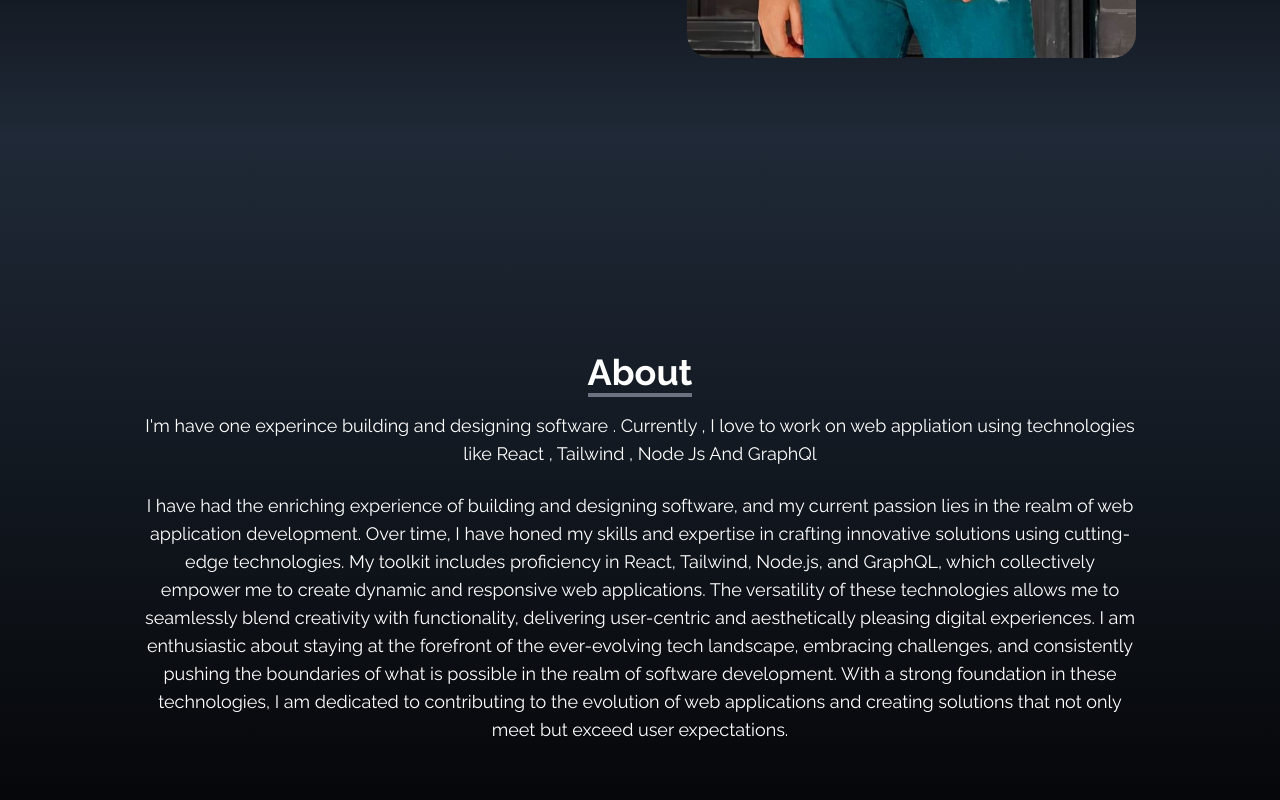
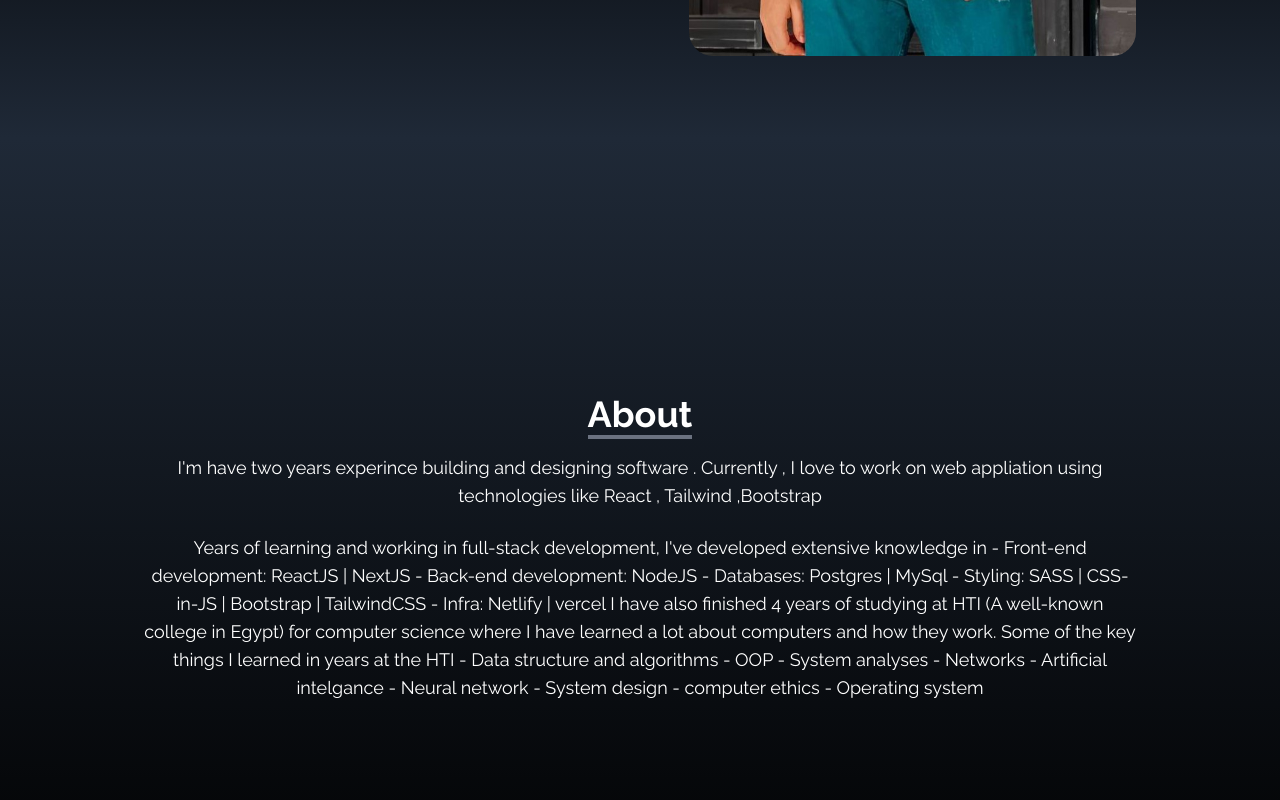
Before and after one commit to abdo121212/Portfolio, a React (Create React App) app: page / in a window 1280 px wide. Shown: the part 750-1550 px from the top of the page. Built offline with nearby package versions, Linux system fonts and the light colour scheme.

Commit message:
upload CV

```diff
--- a/src/components/About.jsx
+++ b/src/components/About.jsx
@@ -17,30 +17,33 @@ const About = () => {
             </p>
           </div>
           <p data-aos="fade-up" className="text-lg">
-            I'm have one experince building and designing software . Currently ,
+            I'm have  two years experince building and designing software . Currently ,
             I love to work on web appliation using technologies like React ,
-            Tailwind , Node Js And GraphQl
+            Tailwind ,Bootstrap
           </p>
           <br />
           <p
           data-aos="fade-right"
           className="text-lg ">
-            I have had the enriching experience of building and designing
-            software, and my current passion lies in the realm of web
-            application development. Over time, I have honed my skills and
-            expertise in crafting innovative solutions using cutting-edge
-            technologies. My toolkit includes proficiency in React, Tailwind,
-            Node.js, and GraphQL, which collectively empower me to create
-            dynamic and responsive web applications. The versatility of these
-            technologies allows me to seamlessly blend creativity with
-            functionality, delivering user-centric and aesthetically pleasing
-            digital experiences. I am enthusiastic about staying at the
-            forefront of the ever-evolving tech landscape, embracing challenges,
-            and consistently pushing the boundaries of what is possible in the
-            realm of software development. With a strong foundation in these
-            technologies, I am dedicated to contributing to the evolution of web
-            applications and creating solutions that not only meet but exceed
-            user expectations.
+       Years of learning and working in full-stack development, I've developed extensive knowledge in
+- Front-end development: ReactJS | NextJS
+- Back-end development: NodeJS
+- Databases: Postgres | MySql
+- Styling: SASS | CSS-in-JS | Bootstrap | TailwindCSS
+- Infra: Netlify | vercel
+
+I have also finished 4 years of studying at HTI (A well-known college in Egypt) for computer science where I have learned a lot about computers and how they work.
+
+Some of the key things I learned in years at the HTI
+- Data structure and algorithms
+- OOP
+- System analyses
+- Networks
+- Artificial intelgance
+- Neural network
+- System design
+- computer ethics
+- Operating system
           </p>
         </div>
       </div>
--- a/src/components/Home.jsx
+++ b/src/components/Home.jsx
@@ -15,14 +15,9 @@ const Home = () => {
               data-aos="fade-up"
               className="text-4xl  font-bold md:text-7xl text-white py-10"
             >
-              I'm a Full Stack Developer
+              I'm a Front-End Developer
             </h1>
-            <div
-
-            data-aos="fade-left"
-
-
-            >
+            <div data-aos="fade-left">
               <Link
                 to="portfolio"
                 smooth
--- a/src/components/SocialLinks.jsx
+++ b/src/components/SocialLinks.jsx
@@ -41,7 +41,7 @@ const SocialLinks = () => {
           Resume <BsFillPersonLinesFill size={30} />
         </>
       ),
-      href: "../../public/shopsy.pdf",
+      href: "../../public/Abdallah (resume).pdf",
       style: "rounded-br-md",
       download: true,
     },
```
Also changed, not shown: 2 other files (tests, documents, lock files or other folders).
